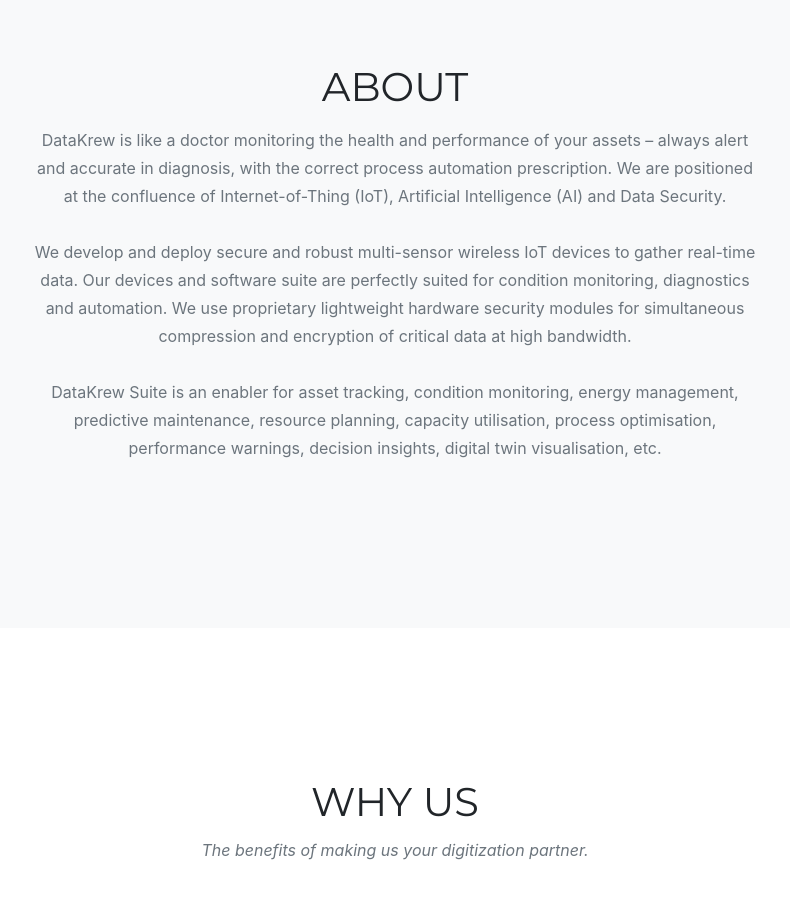
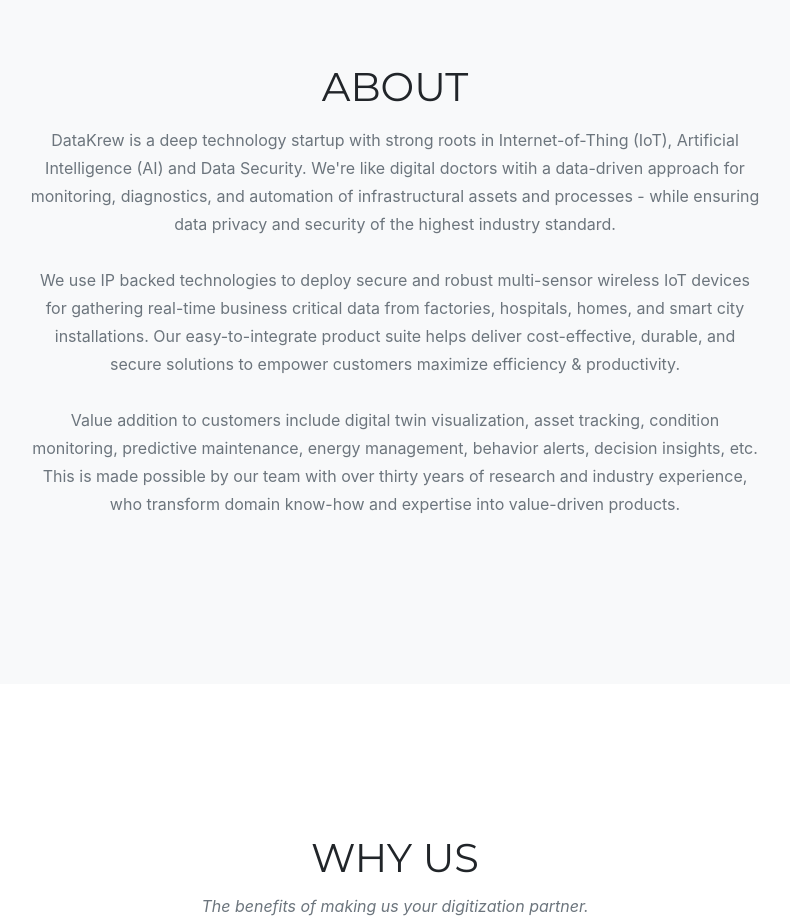
Before and after one commit to datakrew/DataKrew.GitHub.io, a website with bundled scripts: page index.html in a window 1280 px wide. Shown: the part 900-1823 px from the top of the page, without its empty margins (245-1035 px from the left). Built offline with nearby package versions, Linux system fonts and the light colour scheme; some icons are missing; a web font is replaced by a local one.

Commit message:
Updated  section

```diff
--- a/index.html
+++ b/index.html
@@ -105,11 +105,18 @@
         </div>
         <div class="col-lg-8 text-center">
           <p class="section-subheading text-muted">
+            DataKrew is a deep technology startup with strong roots in Internet-of-Thing (IoT), Artificial Intelligence (AI) and Data Security. We're like digital doctors witih a data-driven approach for monitoring, diagnostics, and automation of infrastructural assets and processes - while ensuring data privacy and security of the highest industry standard.
+            <br><br>
+            We use IP backed technologies to deploy secure and robust multi-sensor wireless IoT devices for gathering real-time business critical data from factories, hospitals, homes, and smart city installations. Our easy-to-integrate product suite helps deliver cost-effective, durable, and secure solutions to empower customers maximize efficiency & productivity.
+            <br><br>
+            Value addition to customers include digital twin visualization, asset tracking, condition monitoring, predictive maintenance, energy management, behavior alerts, decision insights, etc. This is made possible by our team with over thirty years of research and industry experience, who transform domain know-how and expertise into value-driven products.
+            <!--
             DataKrew is like a doctor monitoring the health and performance of your assets – always alert and accurate in diagnosis, with the correct process automation prescription. We are positioned at the confluence of Internet-of-Thing (IoT), Artificial Intelligence (AI) and Data Security.
             <br><br>
             We develop and deploy secure and robust multi-sensor wireless IoT devices to gather real-time data. Our devices and software suite are perfectly suited for condition monitoring, diagnostics and automation. We use proprietary lightweight hardware security modules for simultaneous compression and encryption of critical data at high bandwidth.
             <br><br>
-            DataKrew Suite is an enabler for asset tracking, condition monitoring, energy management, predictive maintenance, resource planning, capacity utilisation, process optimisation, performance warnings, decision insights, digital twin visualisation, etc.
+            DataKrew Suite is an enabler for asset tracking, condition monitoring, energy management, predictive maintenance, resource planning, capacity utilisation, process optimisation, performance warnings, decision insights, digital twin visualisation, etc. -->
+
             <!--
             DataKrew is like a doctor monitoring your building or factory health and performance – always alert and accurate in diagnosis.
             <br><br>
```
